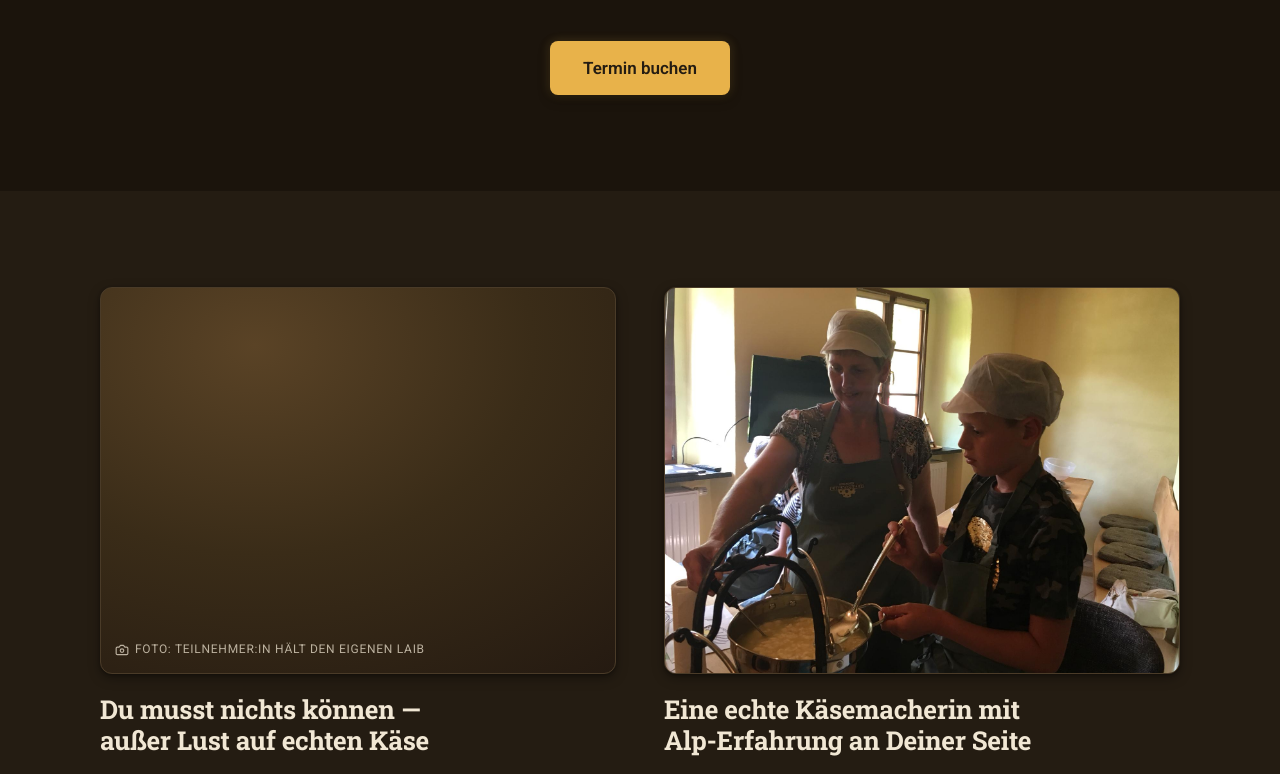
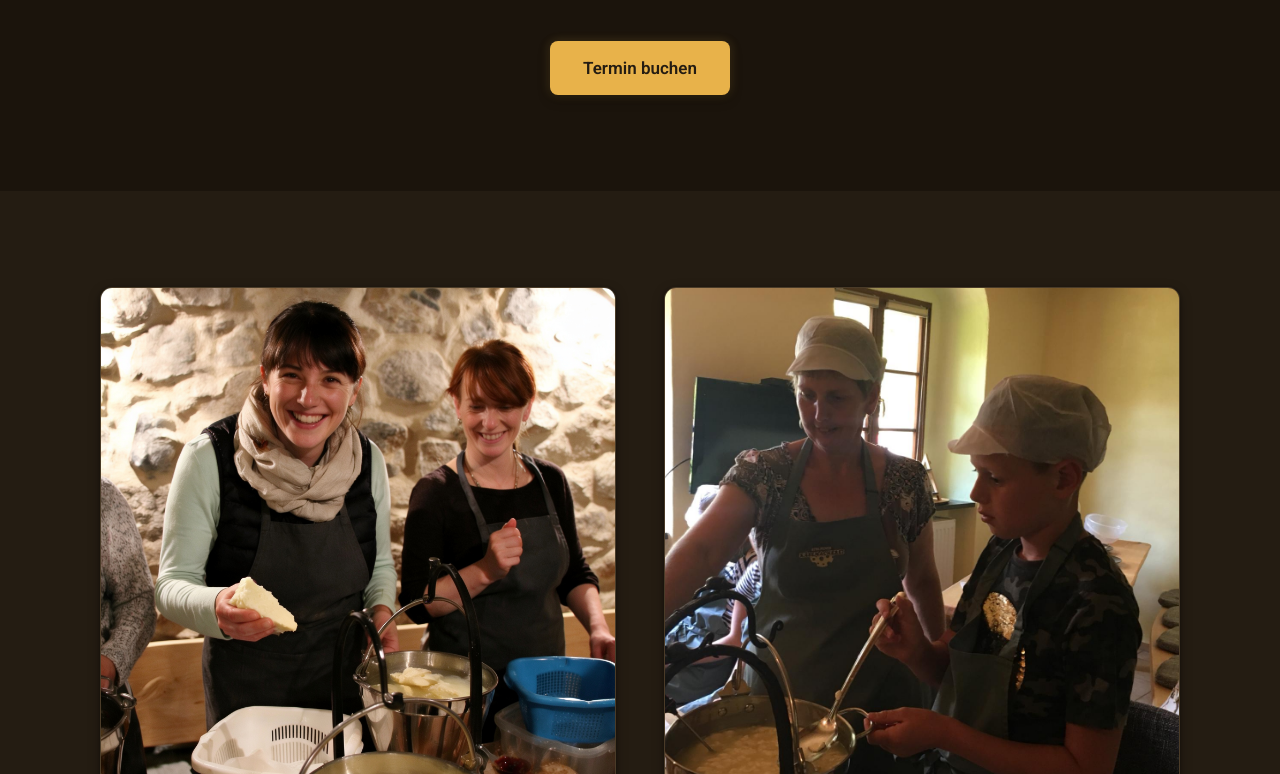
Before and after one commit to Buffel12/stolpner-kaesemacherei, an Astro site: page / in a window 1280 px wide. Shown: the part 2026-2800 px from the top of the page. Built offline with nearby package versions, Linux system fonts and the light colour scheme; Astro itself is replaced by a stand-in of ours.

Commit message:
startseite und header und footer hinzugefuegt
Startseite von claude design an claude code uebertragen. neue bilder hinzugefuegt

```diff
--- a/src/pages/index.astro
+++ b/src/pages/index.astro
@@ -86,8 +86,8 @@ import Icon from '../components/Icon.astro';
   <section class="section">
     <div class="feature-grid">
       <div class="feature">
-        <div class="feature__media feature__media--placeholder">
-          <span class="feature__caption"><Icon name="camera" size={14} /> Foto: Teilnehmer:in hält den eigenen Laib</span>
+        <div class="feature__media">
+          <img src="/images/teilnehmer-am-kessel.jpeg" alt="Teilnehmerin hält lachend ihren eigenen frischen Käse am Kessel" class="feature__img--center" />
         </div>
         <h3 class="feature__title">Du musst nichts können — außer Lust auf echten Käse</h3>
         <p class="feature__text">Viele stehen anfangs etwas unsicher am Kessel. Petra bleibt an Deiner Seite und sagt Dir bei jedem Schritt genau, was zu tun ist — ganz gleich, wie oft es zu Hause schon schiefging. Am Ende hältst Du Deinen eigenen Laib in der Hand und denkst: das habe ich wirklich selbst gemacht.</p>
@@ -149,11 +149,11 @@ import Icon from '../components/Icon.astro';
     </div>
 
     <div class="gallery">
-      <div class="gallery__cell"><img src="/images/fertige-laibe-der-teilnehmer.jpeg" alt="Fertige Käselaibe der Teilnehmer mit Wein und Blick auf Stolpen" /></div>
-      <div class="gallery__cell"><img src="/images/teilnehmer-am-kessel.jpg" alt="Teilnehmer am Kessel in der Stolpner Käsemacherei" /></div>
-      <div class="gallery__cell"><img src="/images/angeschnittener-gereifter-kaese.jpg" alt="Angeschnittener, gereifter Käse auf der Etagere" /></div>
+      <div class="gallery__cell"><img src="/images/teilnehmer-mit-eigenen-kaese.jpeg" alt="Teilnehmer mit seinem selbstgemachten Frischkäse und einer Käse-Etagere" /></div>
+      <div class="gallery__cell"><img src="/images/teilnehmer-mit-eigenen-kaese-3.jpeg" alt="Käsemacherin mit selbstgemachtem Käse und einer Käseglocke voller Spezialitäten" /></div>
+      <div class="gallery__cell"><img src="/images/teilnehmer-mit-eigenen-kaese-2.jpeg" alt="Teilnehmerin mit ihrem selbstgemachten Käse und einer Käseglocke voller Spezialitäten" /></div>
     </div>
-    <p class="gallery__caption">Echte Laibe von echten Teilnehmern — jeder davon zu Hause fertig gereift.</p>
+    <p class="gallery__caption">Das nehmen unsere Gäste mit nach Hause: den eigenen Käse und ein Lächeln dazu.</p>
 
     <p class="closing-line">Der nächste selbst gemachte Käse könnte Deiner sein.</p>
   </section>
@@ -259,7 +259,8 @@ import Icon from '../components/Icon.astro';
     position: absolute;
     inset: 0;
     z-index: 1;
-    background: radial-gradient(120% 130% at 50% 0%, rgba(27, 20, 12, 0.55) 0%, rgba(27, 20, 12, 0.72) 45%, rgba(27, 20, 12, 0.92) 100%);
+    /* Flache Deckfarbe exakt wie im Design (#0F0C08 @ 43 %). */
+    background-color: #0f0c086e;
   }
   .hero__content {
     position: relative;
@@ -393,29 +394,15 @@ import Icon from '../components/Icon.astro';
   .feature { display: flex; flex-direction: column; gap: 16px; }
   .feature__media {
     position: relative;
-    aspect-ratio: 4 / 3;
+    aspect-ratio: 1;
     border-radius: 12px;
     border: 1px solid var(--color-hairline);
     box-shadow: var(--shadow);
     overflow: hidden;
   }
   .feature__media img { width: 100%; height: 100%; object-fit: cover; object-position: center top; display: block; }
-  .feature__media--placeholder {
-    background: radial-gradient(120% 120% at 30% 15%, #5a4326 0%, #3a2c18 45%, #211710 100%);
-    display: flex;
-    align-items: flex-end;
-    overflow: hidden;
-  }
-  .feature__caption {
-    display: inline-flex;
-    gap: 6px;
-    align-items: center;
-    margin: 14px;
-    font-size: 12px;
-    letter-spacing: 0.06em;
-    text-transform: uppercase;
-    color: rgba(241, 231, 212, 0.72);
-  }
+  /* Erstes Foto (am Kessel) mittig ausrichten — wie im Design. */
+  .feature__media img.feature__img--center { object-position: center center; }
   .feature__title {
     font-weight: 700;
     font-size: clamp(21px, 2.6vw, 26px);
```
Also changed, not shown: public/images/teilnehmer-am-kessel.jpeg (added), public/images/teilnehmer-mit-eigenen-kaese-2.jpeg (added), public/images/teilnehmer-mit-eigenen-kaese-3.jpeg (added), public/images/teilnehmer-mit-eigenen-kaese.jpeg (added).
